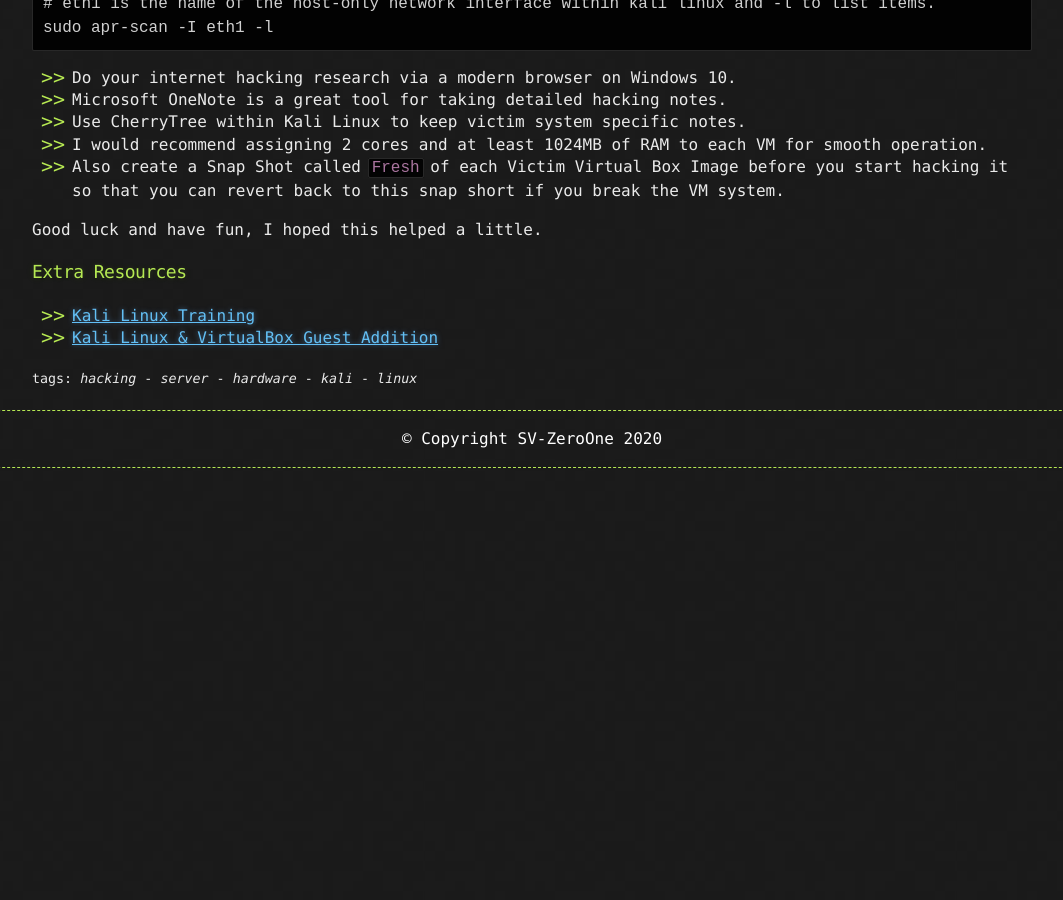
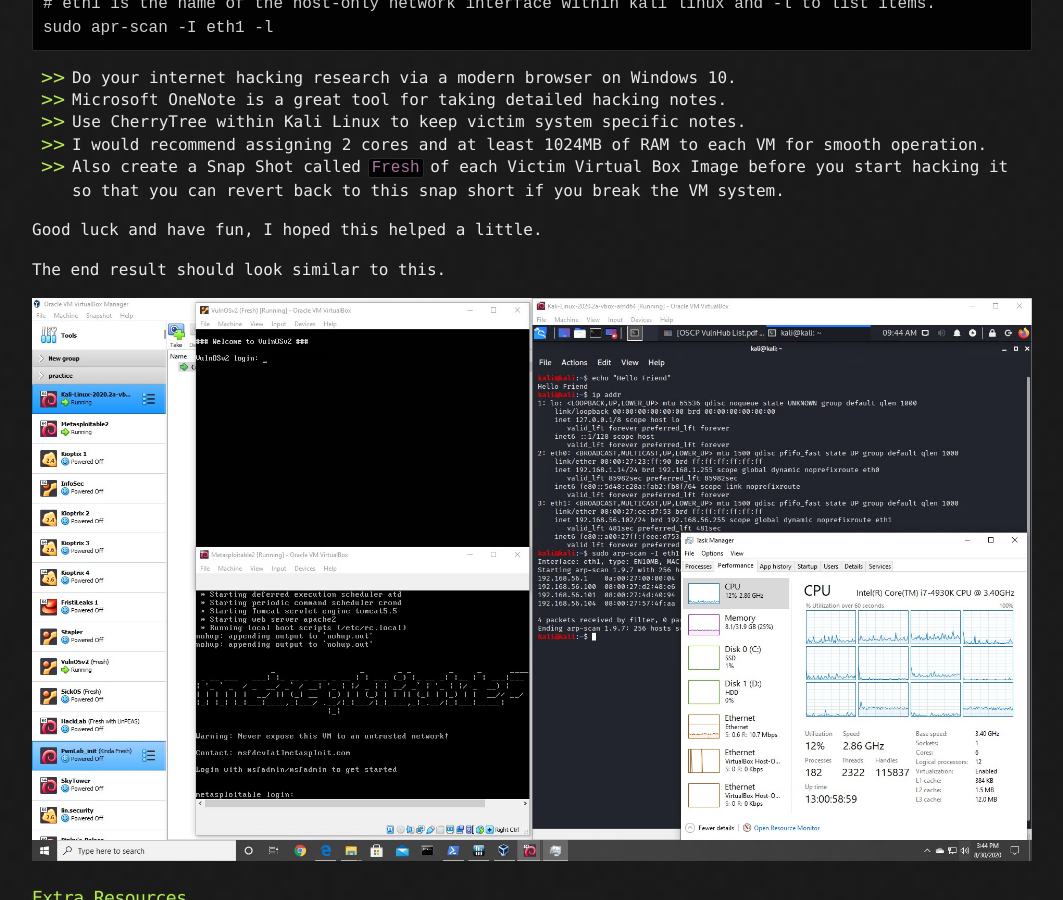
Before and after one commit to SV-ZeroOne/sv-zeroone.github.io, a Jekyll site: the page built from _posts/2020-08-29-hacking-server-lab.md, in a window 1280 px wide and 900 px high, scrolled down 5392 px. Shown: the whole window, without its empty margins (108-1171 px from the left). Built offline with Jekyll 4.4.1, drawn with Linux system fonts in a browser that asks for light colours; before the commit the page ends 5868 px from its top, so only the background shows below that.

```diff
--- a/_posts/2020-08-29-hacking-server-lab.md
+++ b/_posts/2020-08-29-hacking-server-lab.md
@@ -159,6 +159,10 @@ sudo apr-scan -I eth1 -l
 
 Good luck and have fun, I hoped this helped a little.
 
+The end result should look similar to this.
+
+![Hacking Lab](/assets/images/hacking_lab/hacking_lab_1.jpg)
+
 ### Extra Resources
 
 * [Kali Linux Training](https://kali.training/)
```
Also changed, not shown: README.md (added), assets/images/hacking_lab/hacking_lab_1.jpg (added).
